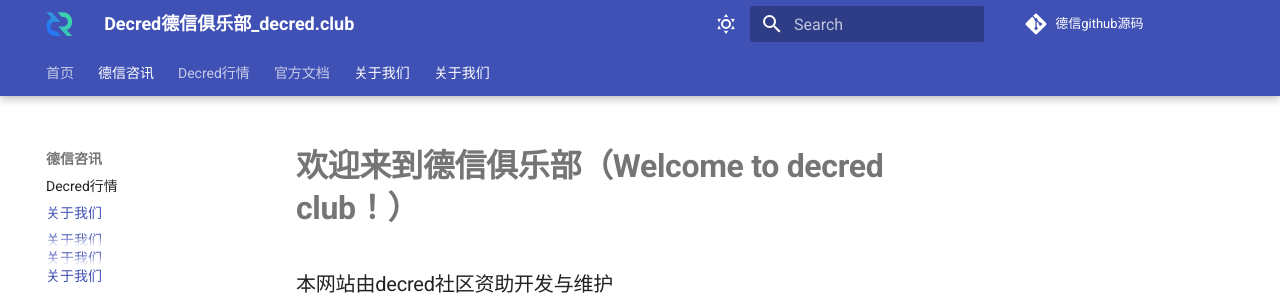
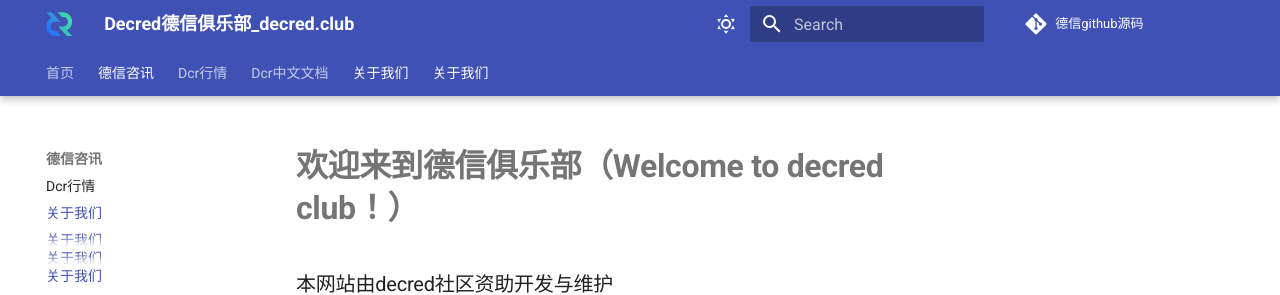
Before and after one commit to decredclub/decredclub, an MkDocs documentation site: the page built from docs/index.md, in a window 1280 px wide. Shown: the top 295 px of the page. Built offline with MkDocs 1.6.1 and Material for MkDocs 9.7.7, drawn with Linux system fonts in a browser that asks for light colours; comment, search, counter and statistics services are not loaded; some of the changed lines change nothing that is shown.

Commit message:
Update mkdocs.yml

```diff
--- a/mkdocs.yml
+++ b/mkdocs.yml
@@ -72,11 +72,11 @@
  - 首页:
    - 关于我们: index.md
  - 德信咨讯:
-   - Decred行情: news/price/dcr-price.md
-   - Decred月报: index.md
+   - Dcr行情: news/price/dcr-price.md
+   - Dcr月报: index.md
    - 新闻资讯: index.md
  - 行情信息: news/price/dcr-price.md
- - 官方文档:
+ - Dcr中文文档:
    - Decred 简介: 404.md
    - 入门:
      - 初学者指南: 404.md
```
